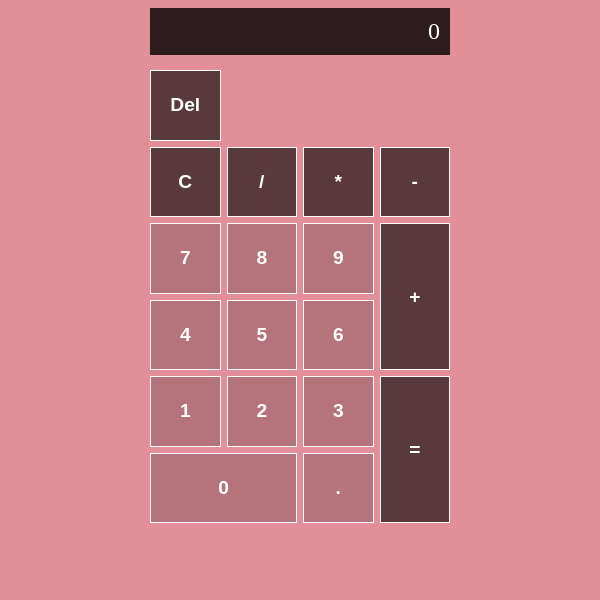
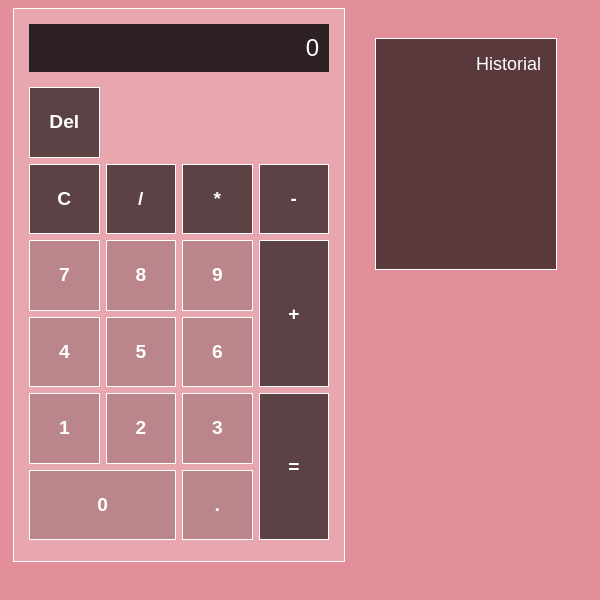
Before and after one commit to chechita09/Calculadora-electron, an Electron app: page index.html in a window 600 px wide. Drawn offline with Linux system fonts and the light colour scheme.

Commit message:
Historial agregado

```diff
--- a/index.html
+++ b/index.html
@@ -33,6 +33,9 @@
 
             </div>
         </div>
+        <div id="historial">
+            <span>Historial</span><br><br>
+        </div>
         <script>
             require('./index.js')
         </script>
--- a/index.js
+++ b/index.js
@@ -12,11 +12,15 @@
      if (e.key == 'Backspace'){
         borrarNumero()
      }
-     console.log(e)
+     if (e.key == 'Delete'){
+         runOperation('clear')
+     }
  })
 
 const pantalla = document.getElementById('pantalla')
 const tablero = document.getElementById('botones')
+const historial = document.getElementById('historial')
+
 pantalla.textContent = '0'
 
 let numero1, numero2, resultado, tipoOperacion
@@ -37,7 +41,7 @@ tablero.addEventListener('click', evento => {
         writeNumber(boton.textContent)
     }
     if ( botonClass === 'botonMath'){
-        getMathOperation(boton.textContent, botonId)
+        getMathOperation(boton.textContent, boton.textContent)
     }
     if (botonClass === 'botonOperacion') {
         runOperation(botonId)
@@ -88,19 +92,15 @@ function runOperation(operacion) {
 function getResult(tipoOperacion) {
     numero2 = Number(pantalla.textContent)
     switch(tipoOperacion){
-        case 'suma':
         case '+':
             resultado = numero1 + numero2
             break
-        case 'resta':
         case '-':
             resultado = numero1 - numero2
             break
-        case 'multiplicacion':
         case '*':
             resultado = numero1 * numero2
             break
-        case 'division':
         case '/':
             resultado = numero1 / numero2
             break
@@ -112,6 +112,7 @@ function getResult(tipoOperacion) {
         pantalla.textContent = 'Error'
     }else {
         pantalla.textContent = resultado
+        historial.innerHTML += numero1 +tipoOperacion+numero2 +'='+resultado+'<br>'
     }
 }
 //Backspace
--- a/main.js
+++ b/main.js
@@ -2,8 +2,8 @@ const { app, BrowserWindow } = require('electron')
 
 function createWindow () {
   const win = new BrowserWindow({
-    width: 400,
-    height: 500,
+    width: 600,
+    height: 650,
     webPreferences: {
       nodeIntegration: true
     }
--- a/style.css
+++ b/style.css
@@ -1,10 +1,15 @@
 body {
     background-color: #e28f99;
+    display: flex;
+    justify-content: center;
+    font-family: sans-serif;
+    overflow: auto;
 }
 #calculadora{
-    width: 90%;
-    max-width: 300px;
-    margin: 0 auto;
+    width: 300px;
+    border: 1px solid white;
+    padding: 15px;
+    background: rgba(255,255,255, 0.2);
 }
 #pantalla {
     text-align: right;
@@ -47,3 +52,15 @@ body {
 .botonOperacion, .botonMath {
     background-color: rgba(0,0,0, 0.6);
 }
+#historial {
+    width: 150px;
+    height: 200px;
+    background: rgba(0,0,0, 0.6);
+    color: white;
+    text-align: right;
+    padding: 15px;
+    border: 1px solid white;
+    font-size: large;
+    margin: 30px;
+    overflow: auto;
+}
```
